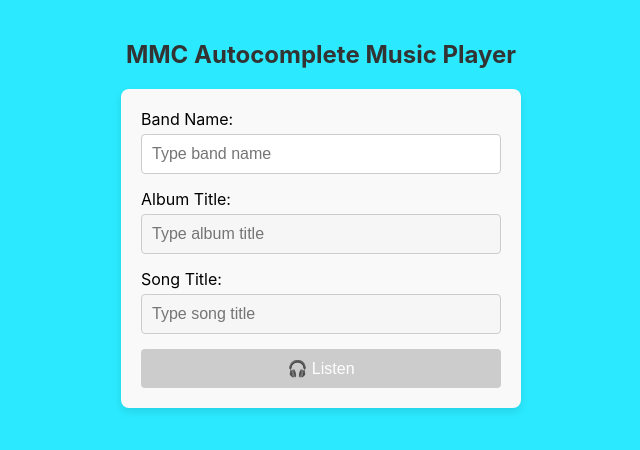
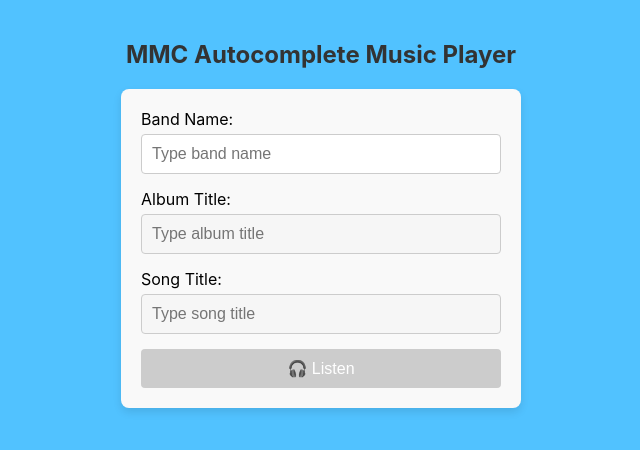
Before and after one commit to rgreenegit/MMC_Test, a React (Create React App) app in the folder frontend/: page / in a window 1280 px wide. Shown: the top 450 px of the page, without its empty margins (319-959 px from the left). Built offline with nearby package versions, Linux system fonts and the light colour scheme.

Commit message:
chore: color tweak, tone it down

```diff
--- a/frontend/src/components/AutocompleteForm.css
+++ b/frontend/src/components/AutocompleteForm.css
@@ -5,7 +5,7 @@
     height: 100vh;
     flex-direction: column;
     padding: 20px;
-    background-color: #2beaff;
+    background-color: #51c2ff;
   }
 
   .form {
```
